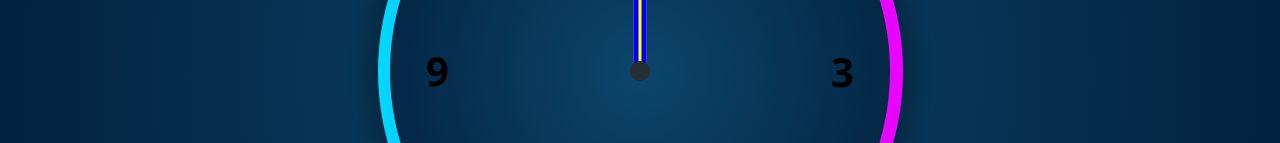
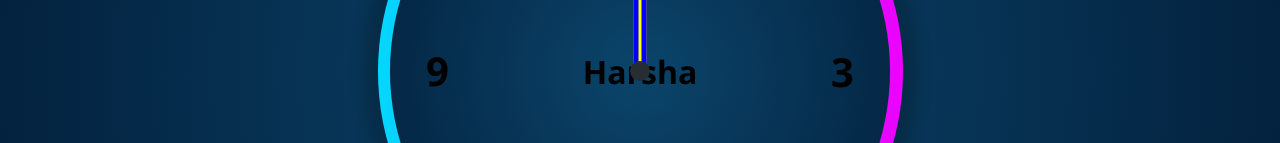
Before and after one commit to harsha33215/analogClock, a plain HTML site: page index.html in a window 1280 px wide. Shown: the part 329-472 px from the top of the page. Drawn offline with Linux system fonts and the light colour scheme.

Commit message:
Update index.html

```diff
--- a/index.html
+++ b/index.html
@@ -20,6 +20,7 @@
       <div class="number" style="--n: 10"><b>10</b></div>
       <div class="number" style="--n: 11"><b>11</b></div>
       <div class="number" style="--n: 12"><b>12</b></div>
+      <h1 class="heading">Harsha</h1>
       <div class="hour-hand" id="hour-hand"></div>
       <div class="minute-hand" id="minute-hand"></div>
       <div class="seconds-hand" id="seconds-hand"></div>
```
